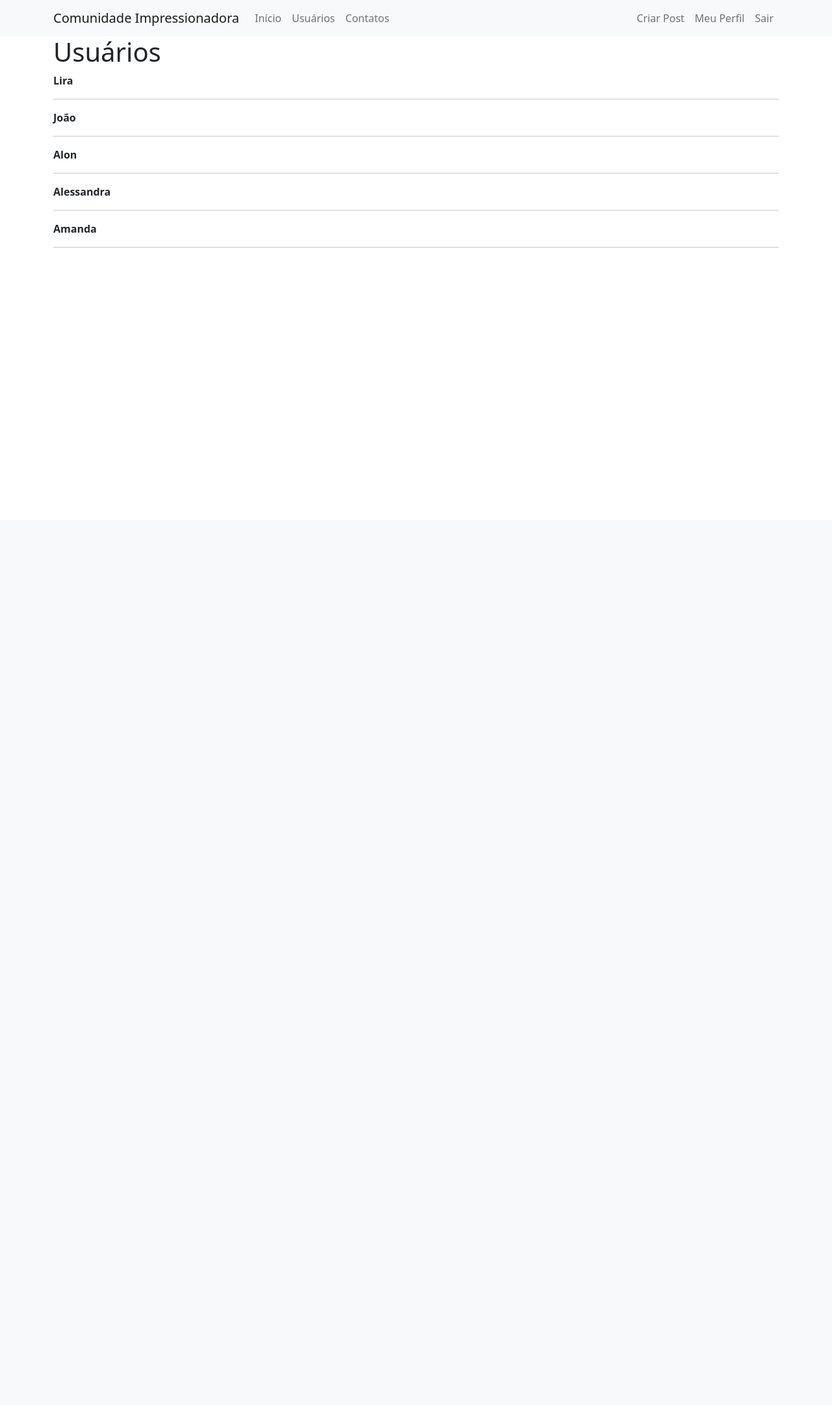
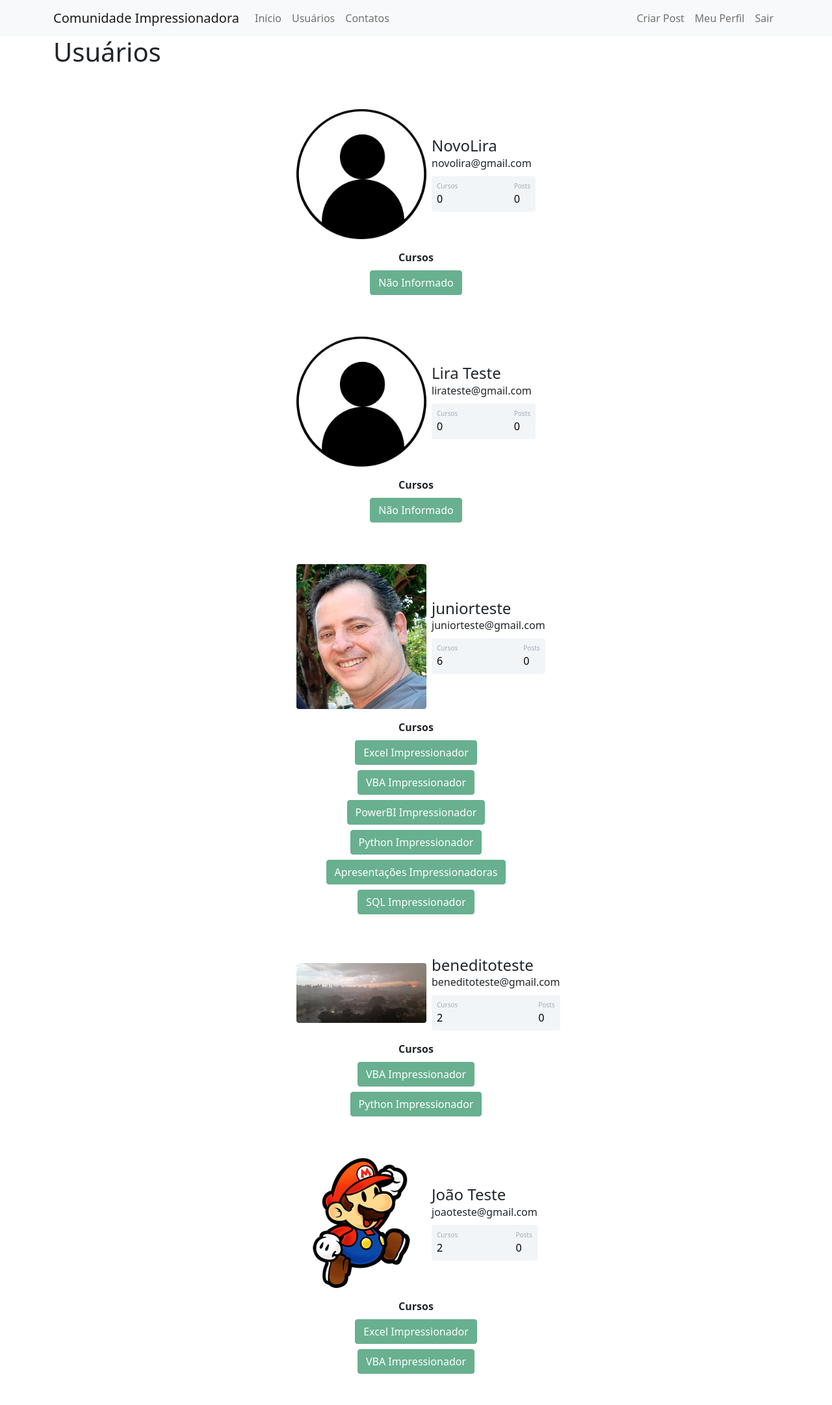
Before and after one commit to delvecchio1000/SiteComunidade, a Flask app: page /usuarios in a window 1280 px wide. Shown: the whole page at 65% size. Before the commit the page ends 381 px from the top, so only its background shows below. Run offline with Flask 2, Linux system fonts and the light colour scheme; a user stored in the database is signed in; data comes from the database, SQL or seed files in the repository; both versions use the stored data as it was after the commit.

Commit message:
exibição dinâmica da Lista de Usuários do Banco de Dados.

```diff
--- a/comunidadeimpressionadora/routes.py
+++ b/comunidadeimpressionadora/routes.py
@@ -10,8 +10,6 @@ import secrets
 import os
 from PIL import Image
 
-lista_usuarios = ['Lira', 'João', 'Alon', 'Alessandra', 'Amanda']
-
 @app.route('/')
 def home():
     return render_template('home.html')
@@ -23,6 +21,7 @@ def contato():
 @app.route('/usuarios')
 @login_required
 def usuarios():
+    lista_usuarios = Usuario.query.all()
     return render_template('usuarios.html', lista_usuarios=lista_usuarios)
 
 @app.route('/login', methods=['GET', 'POST'])
--- a/comunidadeimpressionadora/templates/usuarios.html
+++ b/comunidadeimpressionadora/templates/usuarios.html
@@ -4,8 +4,37 @@
         <div class="container">
             <h1>Usuários</h1>
             {% for usuario in lista_usuarios %}
-                <strong><p>{{ usuario }}</p></strong>
-                <hr>
+                <div class="container mt-5 d-flex justify-content-center">
+                <div class="card p-3">
+                    <div class="d-flex align-items-center">
+                        <div class="image pe-2">
+                            <img src="{{ url_for('static', filename='fotos_perfil/{}'.format(usuario.foto_perfil)) }}" class="rounded" width="200" >
+                        </div>
+                        <div class="ml-3 w-100">
+                            <h4 class="mb-0 mt-0">{{ usuario.username }}</h4> <span>{{ usuario.email }}</span>
+                            <div class="p-2 mt-2 bg-primary d-flex justify-content-between rounded text-white stats">
+                                {% if 'Não Informado' in usuario.cursos or usuario.cursos == '' %}
+                                <div class="d-flex flex-column"> <span class="articles">Cursos</span> <span class="number1">0</span> </div>
+                                {% else %}
+                                <div class="d-flex flex-column"> <span class="articles">Cursos</span> <span class="number1">{{ usuario.cursos.count(';') + 1 }}</span> </div>
+                                {% endif %}
+                                <div class="d-flex flex-column"> <span class="rating">Posts</span> <span class="number3">0</span> </div>
+                            </div>
+                        </div>
+                    </div>
+                </div>
+            </div>
+            <div class="row justify-content-center">
+                <div class="col col-4" style="text-align: center">
+                    <strong>Cursos</strong><br>
+                    {% for curso in usuario.cursos.split(';') %}
+                        <button type="button" class="btn btn-success mt-2" disabled>{{ curso }}</button>
+                    {% endfor %}
+                </div>
+            </div>
             {% endfor %}
         </div>
+<div class="row mt-5">
+
+</div>
 {% endblock %}
```
Also changed, not shown: comunidadeimpressionadora/static/fotos_perfil/f0765196c290b9233c489d3f.png (added), instance/comunidade.db.
